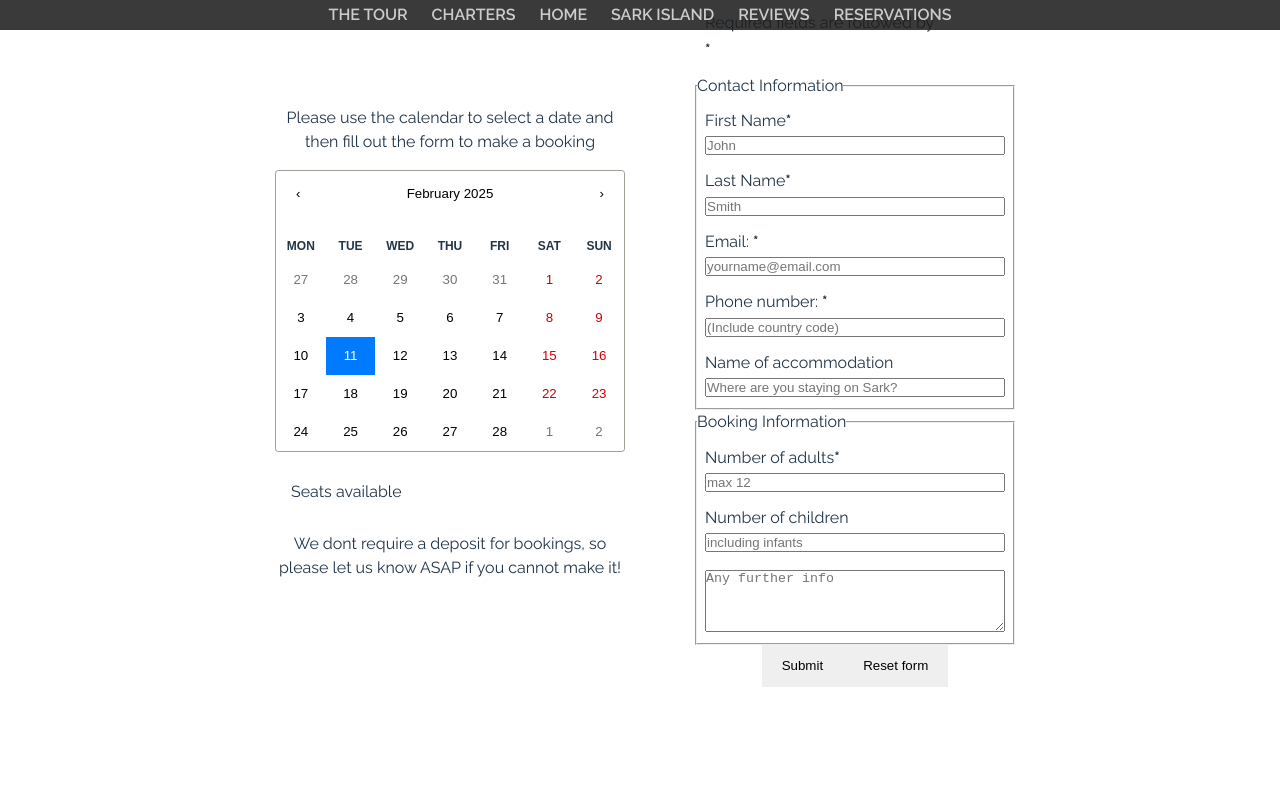
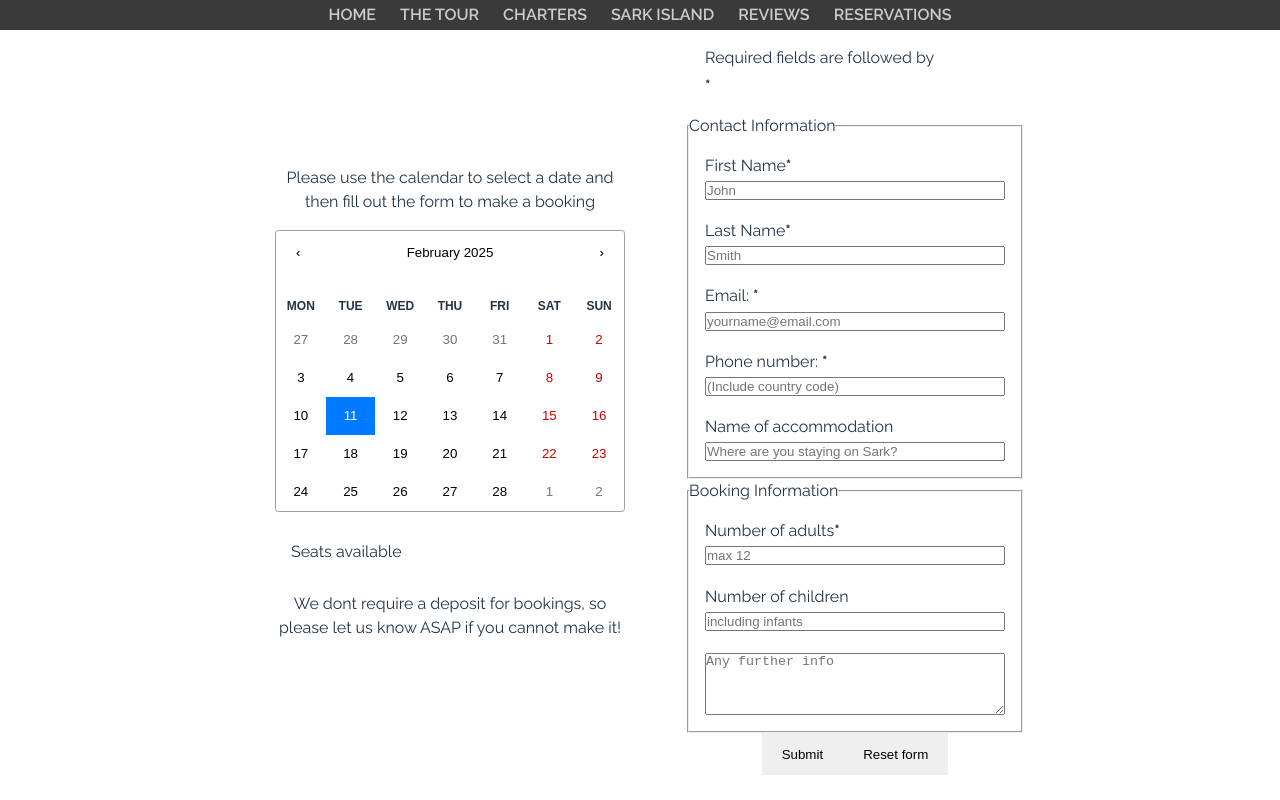
Before and after one commit to MorganGuille/sark-boat-trips, a React (Vite) app in the folder client/: page /bookings in a window 1280 px wide. Built offline with nearby package versions, Linux system fonts and the light colour scheme; no server answers.

Commit message:
css animations

```diff
--- a/client/src/components/bookingForm.jsx
+++ b/client/src/components/bookingForm.jsx
@@ -53,7 +53,7 @@ function BookingForm({ selectedDate }) {
                                 <span>Email: </span>
                                 <strong><span aria-label="required">*</span></strong>
                             </label>
-                            <input type="email" id="email" name="useremail" placeholder="yourname@email.com" required />
+                            <input type="email" id="email" name="useremail" placeholder="yourname@email.com" required autoComplete='true' />
                             <span></span>
                         </p>
                         <p>
@@ -62,7 +62,7 @@ function BookingForm({ selectedDate }) {
                                 <strong><span aria-label="required">*</span></strong>
                             </label>
                             <input type="tel" id="phone" name="userphone" placeholder="(Include country code)"
-                                required />
+                                required autoComplete='true' />
                             <span></span>
                         </p>
                         <p>
@@ -79,7 +79,7 @@ function BookingForm({ selectedDate }) {
                     <fieldset>
                         <legend>Booking Information</legend>
                         <p>
-                            <label htmlFor="Adults">
+                            <label htmlFor="adults">
                                 <span>Number of adults</span>
                                 <strong><span aria-label="required">*</span></strong>
                             </label>
@@ -88,7 +88,7 @@ function BookingForm({ selectedDate }) {
                             <span></span>
                         </p>
                         <p>
-                            <label htmlFor="Children">
+                            <label htmlFor="children">
                                 <span>Number of children</span>
                             </label>
                             <input type="number" min="1" max="12" id="children" name="children" placeholder="including infants"
--- a/client/src/components/navbar.jsx
+++ b/client/src/components/navbar.jsx
@@ -1,4 +1,4 @@
-import React, { useEffect } from 'react'
+import React, { useState, useEffect } from 'react'
 import { NavLink, useLocation } from 'react-router'
 import '../css/navbar.css'
 
@@ -6,6 +6,23 @@ import '../css/navbar.css'
 
 function Navbar() {
 
+    /// logic for setting sticky / unsticky navbar below
+
+    const [stickyClass, setStickyClass] = useState('');
+
+    useEffect(() => {
+        window.addEventListener('scroll', stickNavbar);
+        return () => window.removeEventListener('scroll', stickNavbar);
+    }, []);
+
+    const stickNavbar = () => {
+        if (window !== undefined) {
+            let windowHeight = window.scrollY;
+            windowHeight > 750 ? setStickyClass('sticky-nav') : setStickyClass('');
+        }
+    };
+
+    /// logic for showing / hiding navlinks below
 
     let currentLoc = useLocation()
 
@@ -20,13 +37,12 @@ function Navbar() {
 
     return (<>
 
-        <div className="navbar">
+        <div className={`navbar ${stickyClass}`}>
 
 
-
+            {!checkPage() ? (<a href='#heroBanner'>HOME</a>) : (<NavLink to={'./'}>HOME</NavLink>)}
             {!checkPage() ? (<a href='#theTour' >THE TOUR</a>) : (null)}
             {!checkPage() ? (<a href='#charters' >CHARTERS</a>) : (null)}
-            {!checkPage() ? (<a href='#heroBanner'>HOME</a>) : (<NavLink to={'./'}>HOME</NavLink>)}
             {!checkPage() ? (<a href='#sarkIsland' >SARK ISLAND</a>) : (null)}
             {!checkPage() ? (<a href='#reviews' >REVIEWS</a>) : (null)}
             {!checkPage() ? (<a href='#reservations' >RESERVATIONS</a>) : (null)}
--- a/client/src/css/bookingForm.css
+++ b/client/src/css/bookingForm.css
@@ -29,7 +29,7 @@ form {
     form {
         & p {
             width: 300px;
-            margin: 0.7em 0.5em;
+
         }
     }
 }
--- a/client/src/css/bookings.css
+++ b/client/src/css/bookings.css
@@ -9,6 +9,12 @@
 
     & button {
         border-radius: 0;
+
+    }
+
+    & button:hover {
+        transform: scale(1);
+        transition: none;
     }
 
 }
--- a/client/src/css/home.css
+++ b/client/src/css/home.css
@@ -29,11 +29,15 @@ button {
     padding: 1em 1.5em;
     border-radius: 0.5em;
     border: none;
+    transition: 0.5s ease-in-out;
+
 }
 
 button:hover {
     cursor: pointer;
     transform: scale(1.1);
+
+
 }
 
 .hero-banner {
@@ -52,6 +56,10 @@ button:hover {
 
     & span {
         text-align: center;
+    }
+
+    & button {
+        animation: pulse 2s infinite;
     }
 
 }
@@ -110,3 +118,21 @@ button:hover {
     max-width: 60%;
     margin: 2em auto;
 }
+
+
+@keyframes pulse {
+    0% {
+        transform: scale(0.95);
+        box-shadow: 0 0 0 0 rgba(0, 0, 0, 0.7);
+    }
+
+    70% {
+        transform: scale(1.05);
+        box-shadow: 0 0 0 10px rgba(0, 0, 0, 0);
+    }
+
+    100% {
+        transform: scale(0.95);
+        box-shadow: 0 0 0 0 rgba(0, 0, 0, 0);
+    }
+}
--- a/client/src/css/navbar.css
+++ b/client/src/css/navbar.css
@@ -5,10 +5,11 @@
     flex-direction: row;
     justify-content: center;
     gap: 1.5em;
-    position: fixed;
+    position: relative;
     top: 0;
     padding: 0.2em 0;
     z-index: 1;
+
 
     & a {
         font-size: 1em;
@@ -26,3 +27,11 @@
         transform: scale(1.1);
     }
 }
+
+.sticky-nav {
+
+    transition: 0.5s ease-in-out;
+    position: fixed;
+    top: 0;
+    left: 0;
+}
```
